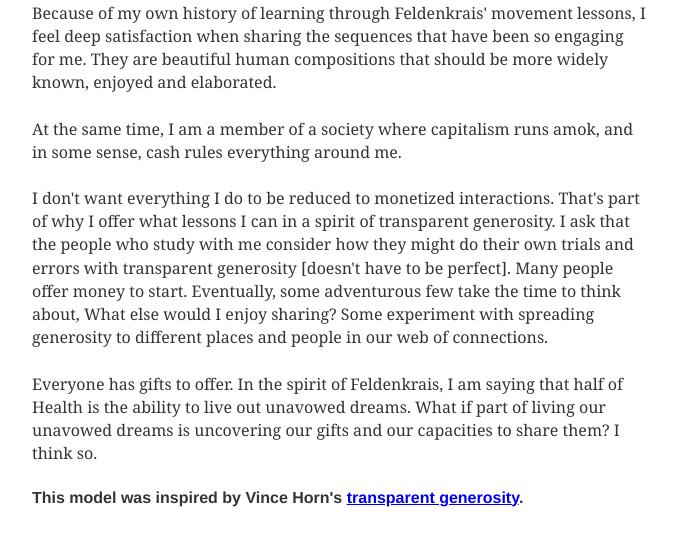
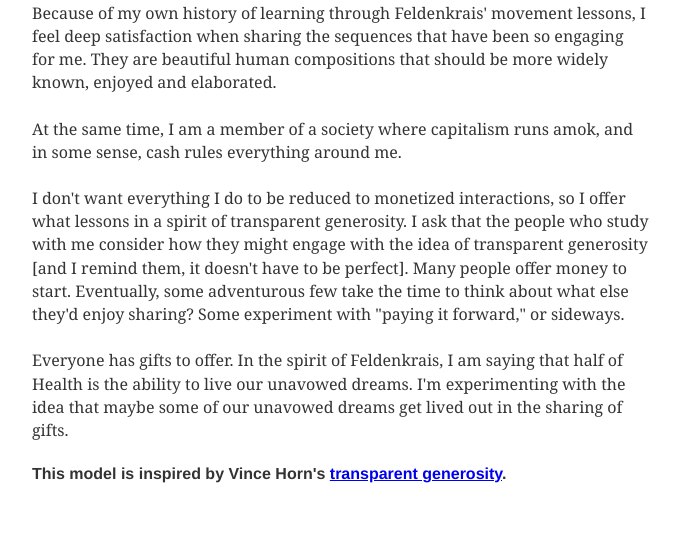
Before and after one commit to elocowan/ethancowan.com, a Gatsby site: page /transparent-generosity in a window 1280 px wide. Shown: the part 154-700 px from the top of the page, without its empty margins (299-979 px from the left). Built offline with nearby package versions, Linux system fonts and the light colour scheme; Gatsby itself is replaced by a stand-in of ours; some packages are replaced by stand-ins of ours.

Commit message:
Alter transparent generosity

```diff
--- a/src/pages/transparent-generosity.js
+++ b/src/pages/transparent-generosity.js
@@ -8,9 +8,9 @@ export default function TransparentGenerosity() {
       <h1>Transparent Generosity</h1>
       <p>Because of my own history of learning through Feldenkrais' movement lessons, I feel deep satisfaction when sharing the sequences that have been so engaging for me. They are beautiful human compositions that should be more widely known, enjoyed and elaborated.</p>
       <p>At the same time, I am a member of a society where capitalism runs amok, and in some sense, cash rules everything around me.</p>
-      <p>I don't want everything I do to be reduced to monetized interactions. That's part of why I offer what lessons I can in a spirit of transparent generosity. I ask that the people who study with me consider how they might do their own trials and errors with transparent generosity [doesn't have to be perfect]. Many people offer money to start. Eventually, some adventurous few take the time to think about, What else would I enjoy sharing? Some experiment with spreading generosity to different places and people in our web of connections.</p>
-      <p>Everyone has gifts to offer. In the spirit of Feldenkrais, I am saying that half of Health is the ability to live out unavowed dreams. What if part of living our unavowed dreams is uncovering our gifts and our capacities to share them? I think so.</p>
-      <h4>This model was inspired by Vince Horn's <a href="https://meta.buddhistgeeks.org/about/transgenerosity">transparent generosity</a>.</h4>
+      <p>I don't want everything I do to be reduced to monetized interactions, so I offer what lessons in a spirit of transparent generosity. I ask that the people who study with me consider how they might engage with the idea of transparent generosity [and I remind them, it doesn't have to be perfect]. Many people offer money to start. Eventually, some adventurous few take the time to think about what else they'd enjoy sharing? Some experiment with "paying it forward," or sideways.</p>
+      <p>Everyone has gifts to offer. In the spirit of Feldenkrais, I am saying that half of Health is the ability to live our unavowed dreams. I'm experimenting with the idea that maybe some of our unavowed dreams get lived out in the sharing of gifts.</p>
+      <h4>This model is inspired by Vince Horn's <a href="https://meta.buddhistgeeks.org/about/transgenerosity">transparent generosity</a>.</h4>
     </Layout>
   )
 }
```
